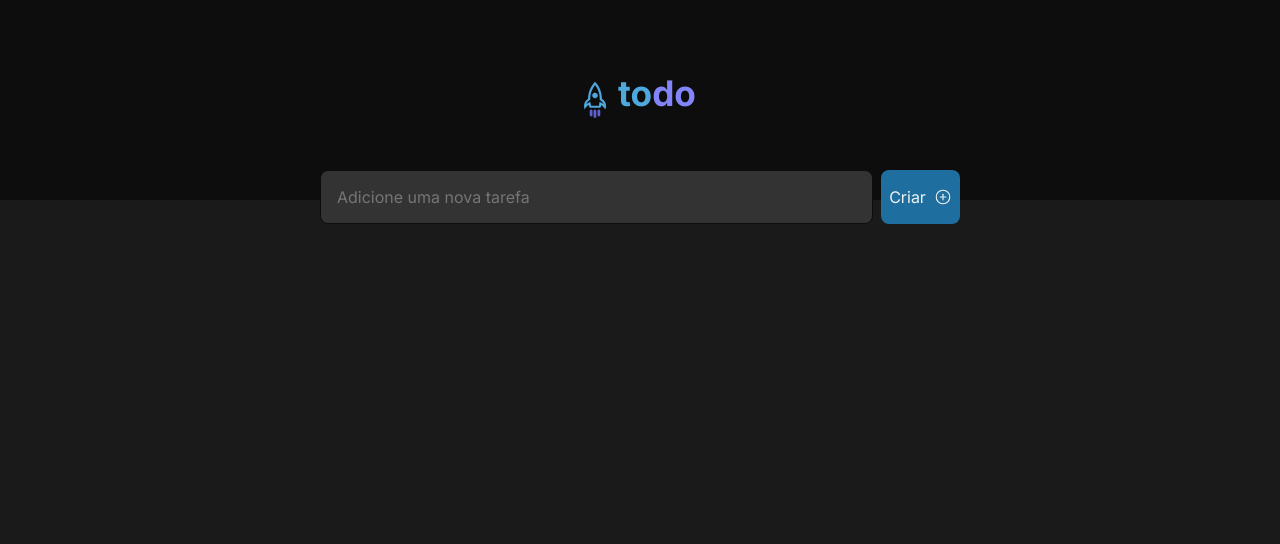
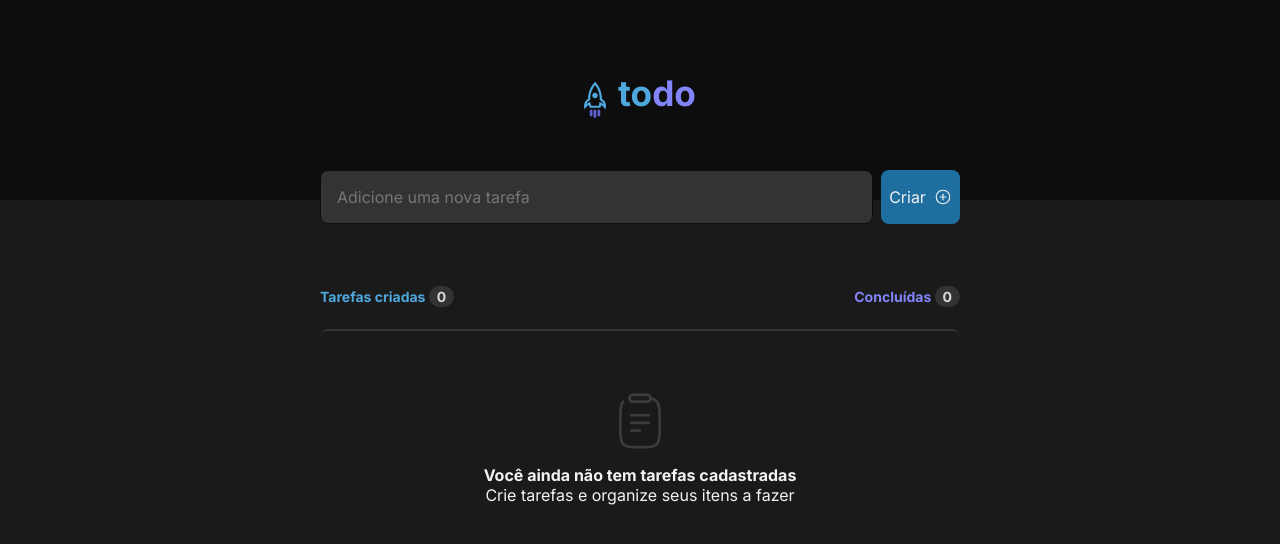
Before and after one commit to ismaelnt/rocketodo, a React (Vite) app: page / in a window 1280 px wide. Shown: the top 544 px of the page. Built offline with nearby package versions, Linux system fonts and the light colour scheme.

Commit message:
feat: add emptyList

```diff
--- a/src/App.tsx
+++ b/src/App.tsx
@@ -2,6 +2,7 @@ import common from './styles/common.module.scss';
 
 import { Header } from './components/Header';
 import { TodoForm } from './components/TodoForm';
+import { TodoList } from './components/TodoList';
 
 export function App() {
   return (
@@ -10,6 +11,8 @@ export function App() {
 
       <div className={common.container}>
         <TodoForm />
+
+        <TodoList />
       </div>
     </div>
   );
--- /dev/null
+++ b/src/components/TodoList/EmptyList.tsx
@@ -0,0 +1,13 @@
+import clipboard from '../../assets/clipboard.svg';
+
+import styles from './todoList.module.scss';
+
+export function EmptyList() {
+  return (
+    <div className={styles.emptyList}>
+      <img src={clipboard} width={56} alt='Clipboard' />
+      <p>Você ainda não tem tarefas cadastradas</p>
+      <p>Crie tarefas e organize seus itens a fazer</p>
+    </div>
+  );
+}
--- /dev/null
+++ b/src/components/TodoList/HeaderList.tsx
@@ -0,0 +1,10 @@
+import styles from './todoList.module.scss';
+
+export function HeaderList() {
+  return (
+    <div className={styles.headerList}>
+      <p>Tarefas criadas <span>0</span></p>
+      <p>Concluídas <span>0</span></p>
+    </div>
+  );
+}
--- /dev/null
+++ b/src/components/TodoList/index.tsx
@@ -0,0 +1,15 @@
+import styles from './todoList.module.scss';
+import { EmptyList } from './EmptyList';
+import { HeaderList } from './HeaderList';
+
+export function TodoList() {
+  return (
+    <div>
+      <HeaderList />
+      <div className={styles.line} />
+      <EmptyList />
+
+
+    </div>
+  );
+}
--- /dev/null
+++ b/src/components/TodoList/todoList.module.scss
@@ -0,0 +1,48 @@
+.headerList {
+  margin: 4rem 0 1.5rem 0;
+  display: flex;
+  justify-content: space-between;
+  font-weight: bold;
+  font-size: 0.875rem;
+
+  p {
+    color: var(--blue-500);
+
+    &:nth-child(2n) {
+      color: var(--purple-500);
+    }
+
+    span {
+      color: var(--gray-200);
+      background: var(--gray-500);
+      padding: 0.125rem 0.5rem;
+      border-radius: 999px;
+    }
+  }
+}
+
+.line {
+  width: auto;
+  height: 4rem;
+  background: transparent;
+  border-top: 2px solid var(--gray-500);
+  border-radius: 8px;
+}
+
+.emptyList {
+  display: flex;
+  flex-direction: column;
+  align-items: center;
+
+  img {
+    margin-bottom: 1rem;
+  }
+
+  p {
+    color: var(--gray-300);
+
+    &:nth-child(2n) {
+      font-weight: bold;
+    }
+  }
+}
```
Also changed, not shown: src/assets/clipboard.svg (added).
